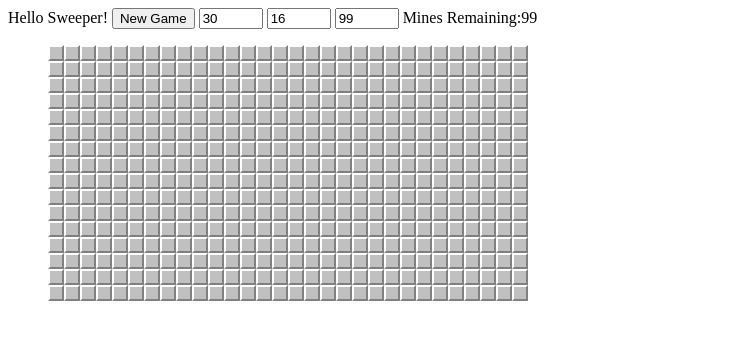
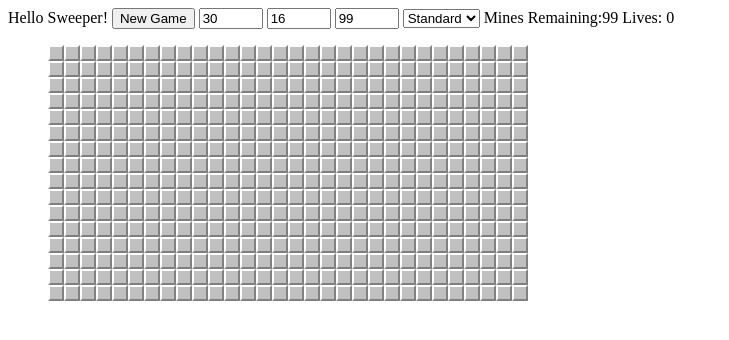
Before and after one commit to thormme/minesweeper-rtc, a website built with webpack: page dist/index.html in a window 1280 px wide. Both pictures are taken after a click on the button "New Game". Shown: the whole page, without its empty margins (0-729 px from the left). Built offline with nearby package versions, Linux system fonts and the light colour scheme; what y-webrtc would draw is missing.

Commit message:
End state, options, and max mines one less than board size.

```diff
--- a/src/index.js
+++ b/src/index.js
@@ -95,6 +95,7 @@ boardInteractions.observe((event) => {
         } else {
             updateCellVisibility(parseInt(key));
         }
+        updateEndState();
     }
 });
 
@@ -186,6 +187,40 @@ function updateMineCount() {
     let remainingMines = boardOptions.get("numMines") - flagPositions.size;
     mineCountElement.textContent = `${remainingMines}`;
 }
+function updateEndState() {
+    let endStateElement = document.querySelector("#end-state");
+    let lives = boardOptions.get("mode");
+    let boardWidth = boardOptions.get('boardWidth');
+    let boardHeight = boardOptions.get('boardHeight');
+    let minesClicked = 0;
+    let correctCicked = 0;
+
+    for (let y = 0; y < boardHeight; y++) {
+        for (let x = 0; x < boardWidth; x++) {
+            let checkIndex = x + y * boardWidth;
+            if(boardInteractions.get(`${checkIndex}`) === CELL_REVEALED) {
+                if (boardMines.get(`${checkIndex}`) === true) {
+                    minesClicked++;
+                } else {
+                    correctCicked++;
+                }
+            }
+        }
+    }
+
+
+    if(minesClicked > lives && lives >= 0) {
+        endStateElement.textContent = `You Lose!`;
+    } else if (correctCicked >= (boardHeight * boardWidth - boardOptions.get("numMines")) ) {
+        endStateElement.textContent = `You Win!`;
+    } else {
+        if(lives < 0) {
+        endStateElement.textContent = `Infinite Lives`;
+        } else {
+            endStateElement.textContent = `Lives: ${lives - minesClicked}`;
+        }
+    }
+}
 function addFlagPosition(key) {
     flagPositions.add(key);
     updateMineCount();
@@ -246,11 +281,15 @@ window.addEventListener('DOMContentLoaded', (event) => {
         let boardWidth = document.querySelector('#board-width').value;
         let boardHeight = document.querySelector('#board-height').value;
         let numMines = document.querySelector('#num-mines').value;
-        numMines = Math.min(numMines, boardWidth * boardHeight);
+        let mode = document.querySelector('#mode').value;
+        numMines = Math.min(numMines, boardWidth * boardHeight - 1);
 
         boardOptions.set("boardWidth", boardWidth);
         boardOptions.set("boardHeight", boardHeight);
         boardOptions.set("numMines", numMines);
+        boardOptions.set("mode", mode);
+
+        updateEndState();
 
         for (let i = 0; i < boardWidth * boardHeight; i++) {
             boardInteractions.delete(`${i}`);
```
Also changed, not shown: dist/index.html.
